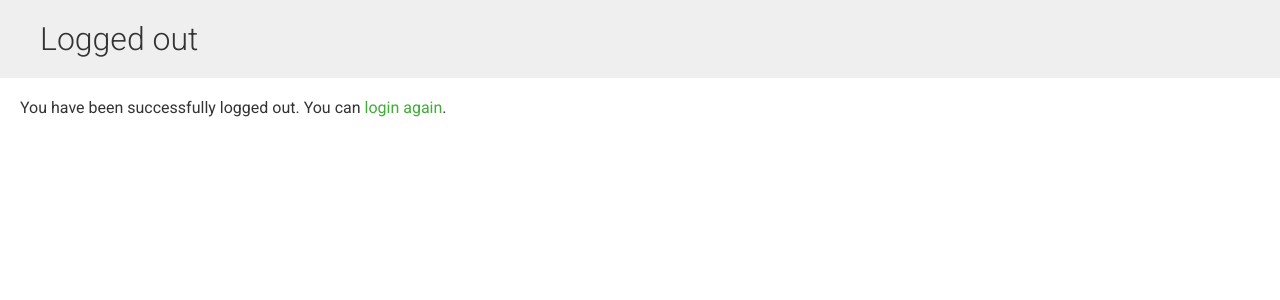
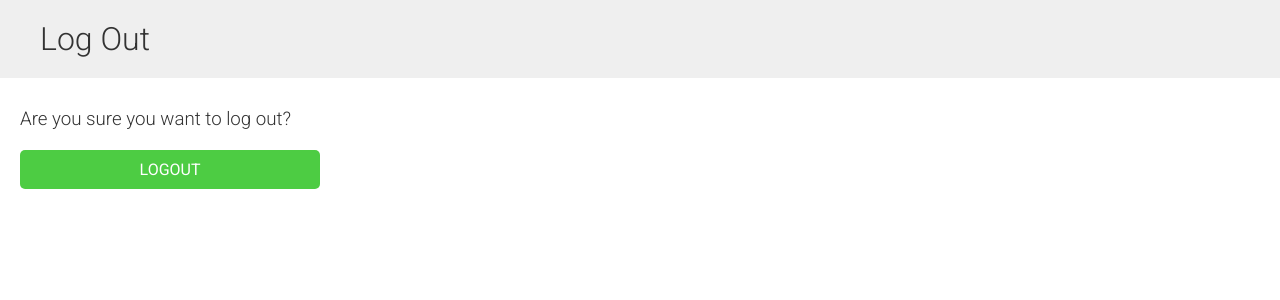
Before and after one commit to gurupratap-matharu/educa, a Django app: page /accounts/logout/ in a window 1280 px wide. Shown: the part 54-354 px from the top of the page. Run offline with Django 4.2, Linux system fonts and the light colour scheme; the visitor is signed in with stand-in values (Sample User, id 1).

Commit message:
Correct url reference to logout

```diff
--- a/templates/account/logout.html
+++ b/templates/account/logout.html
@@ -3,10 +3,15 @@
 {% block title %}Logged out{% endblock %}
 
 {% block content %}
-<h1>Logged out</h1>
+<h1>Log Out</h1>
 <div class="module">
-    <p>You have been successfully logged out.
-        You can <a href="{% url "login" %}">login again</a>.
-    </p>
+    <h3>Are you sure you want to log out?</h3>
+    <div class="login-form">
+        <form action="{% url 'account_logout' %}" method="post">
+            {% csrf_token %}
+            {{ form }}
+            <input type="submit" value="Logout"></input>
+        </form>
+    </div>
 </div>
 {% endblock content %}
```
